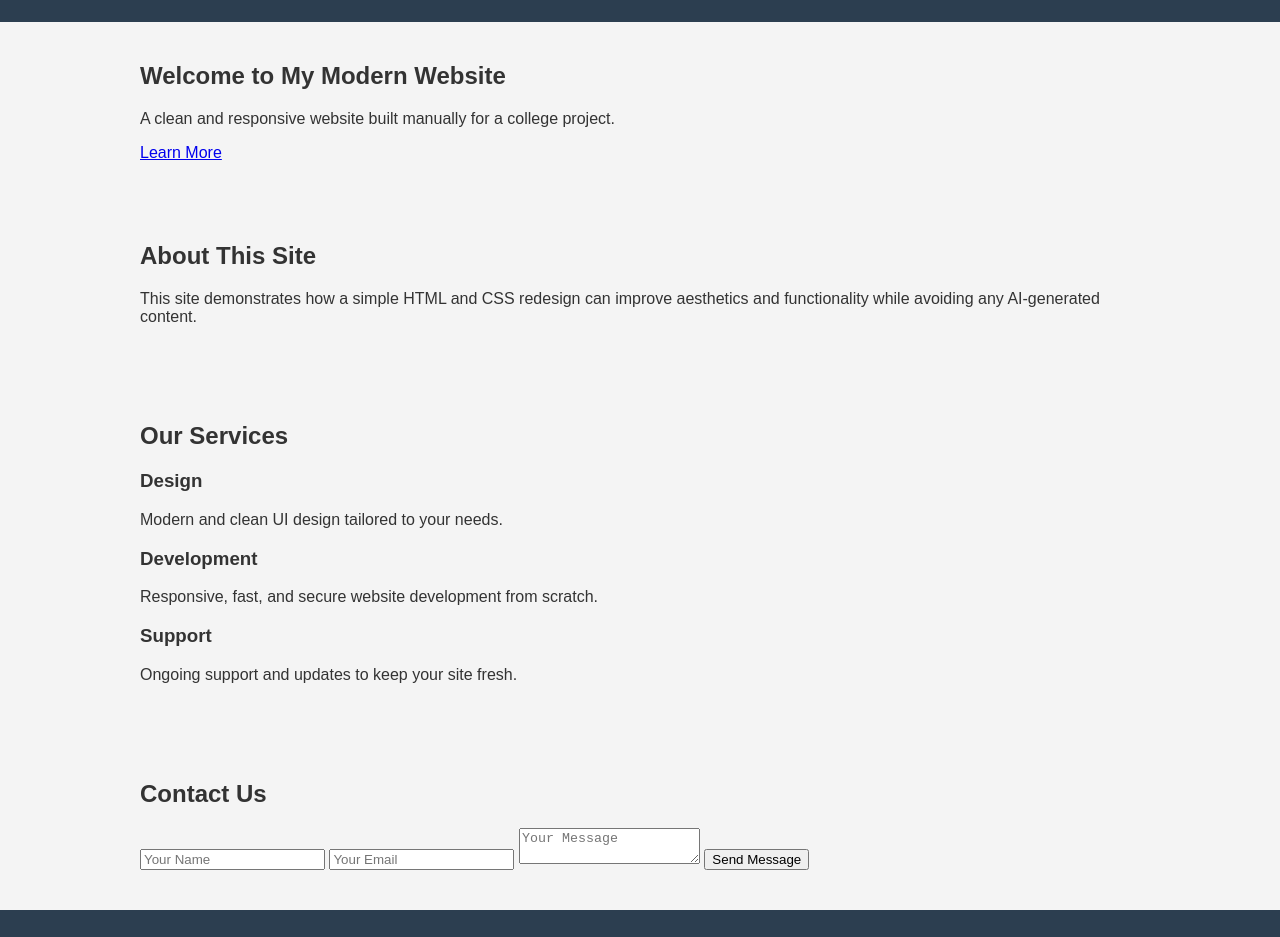
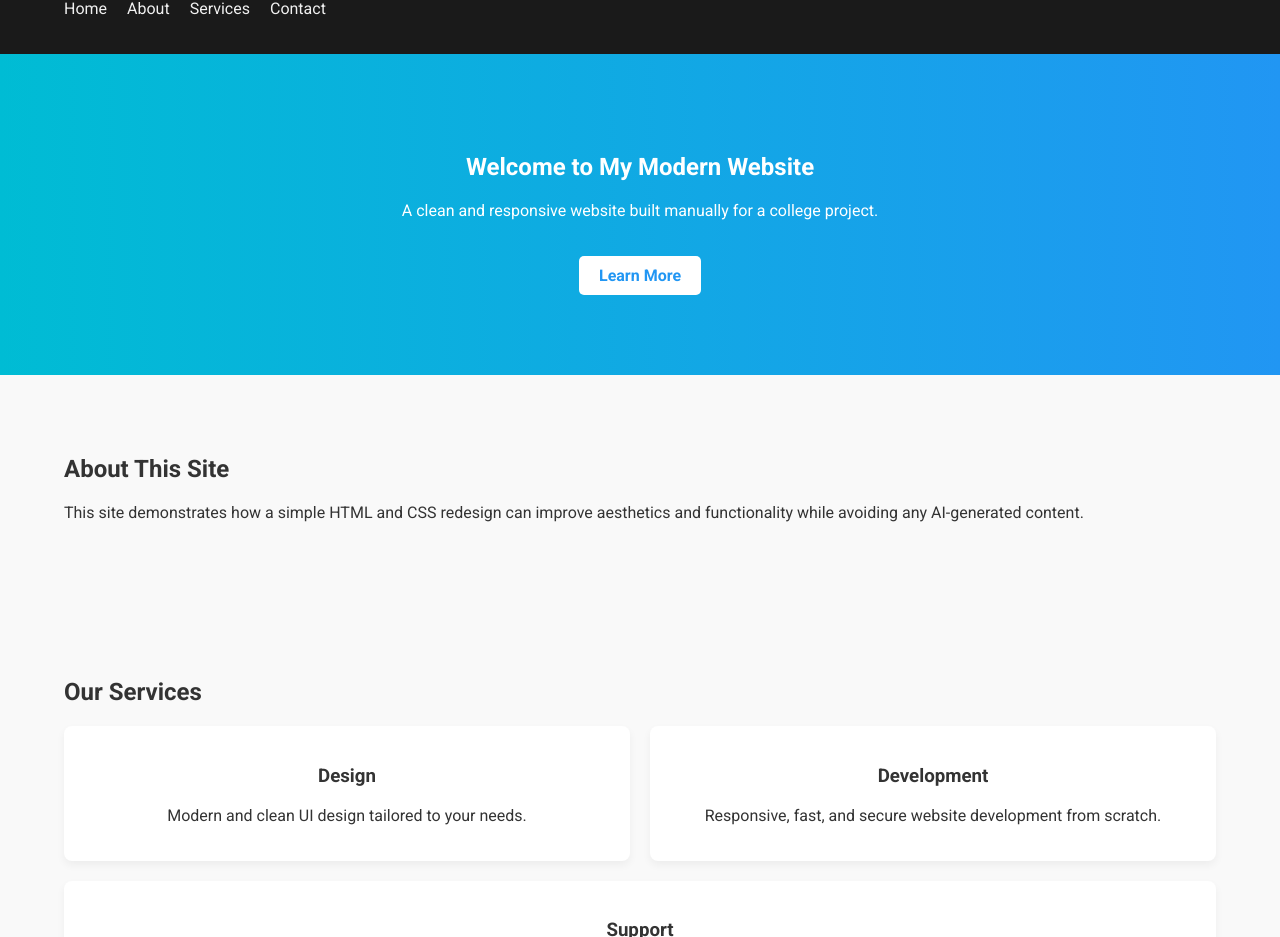
Before and after one commit to nithin-nx/my-website, a plain HTML site: page index.html in a window 1280 px wide. Shown: the part 94-1031 px from the top of the page. Drawn offline with Linux system fonts and the light colour scheme.

Commit message:
style.css

```diff
--- a/style.css
+++ b/style.css
@@ -1,49 +1,135 @@
-
+/* style.css */
 body {
-  font-family: Arial, sans-serif;
   margin: 0;
-  padding: 0;
-  background-color: #f4f4f4;
+  font-family: 'Roboto', sans-serif;
+  background-color: #f9f9f9;
   color: #333;
 }
 
-header {
-  background-color: #2c3e50;
-  color: white;
-  padding: 20px 0;
+a {
+  text-decoration: none;
+  color: inherit;
 }
 
 .container {
   width: 90%;
-  max-width: 1000px;
+  max-width: 1200px;
   margin: 0 auto;
 }
 
-h1, h2 {
-  margin-top: 0;
+.header {
+  background-color: #1a1a1a;
+  color: #fff;
+  padding: 20px 0;
 }
 
-nav ul {
-  list-style: none;
-  padding: 0;
-  margin: 10px 0 0;
-  display: flex;
-  gap: 20px;
-}
-
-nav a {
-  color: #ecf0f1;
-  text-decoration: none;
+.logo {
+  font-size: 1.8rem;
   font-weight: bold;
 }
 
-section {
-  padding: 40px 0;
+.navbar {
+  margin-top: 10px;
 }
 
-footer {
-  background-color: #2c3e50;
-  color: white;
+.nav-list {
+  display: flex;
+  gap: 20px;
+  list-style: none;
+  padding: 0;
+}
+
+.nav-list li a {
+  color: #f0f0f0;
+  font-weight: 500;
+  transition: color 0.3s;
+}
+
+.nav-list li a:hover {
+  color: #00bcd4;
+}
+
+.hero {
+  background: linear-gradient(to right, #00bcd4, #2196f3);
+  color: #fff;
+  padding: 80px 0;
   text-align: center;
-  padding: 10px 0;
 }
+
+.hero .btn {
+  display: inline-block;
+  margin-top: 20px;
+  background-color: #fff;
+  color: #2196f3;
+  padding: 10px 20px;
+  border-radius: 5px;
+  font-weight: bold;
+  transition: background 0.3s;
+}
+
+.hero .btn:hover {
+  background-color: #f0f0f0;
+}
+
+.about, .services, .contact {
+  padding: 60px 0;
+}
+
+.services .service-grid {
+  display: flex;
+  flex-wrap: wrap;
+  gap: 20px;
+  margin-top: 20px;
+}
+
+.service-box {
+  flex: 1 1 30%;
+  background-color: #ffffff;
+  padding: 20px;
+  border-radius: 8px;
+  box-shadow: 0 4px 8px rgba(0,0,0,0.05);
+  text-align: center;
+}
+
+.contact-form {
+  display: flex;
+  flex-direction: column;
+  gap: 15px;
+  max-width: 600px;
+  margin: 0 auto;
+}
+
+.contact-form input,
+.contact-form textarea {
+  padding: 10px;
+  border: 1px solid #ccc;
+  border-radius: 6px;
+  font-size: 1rem;
+}
+
+.contact-form textarea {
+  resize: vertical;
+  height: 120px;
+}
+
+.contact-form .btn {
+  background-color: #2196f3;
+  color: #fff;
+  padding: 12px;
+  border: none;
+  cursor: pointer;
+  font-size: 1rem;
+  border-radius: 6px;
+}
+
+.contact-form .btn:hover {
+  background-color: #1976d2;
+}
+
+.footer {
+  background-color: #1a1a1a;
+  color: #fff;
+  text-align: center;
+  padding: 20px 0;
+  font-size: 0.9rem;
+}
```
